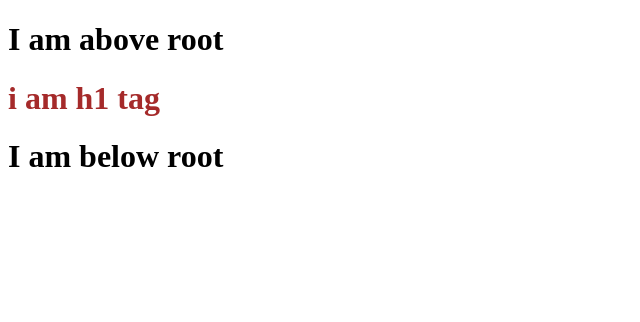
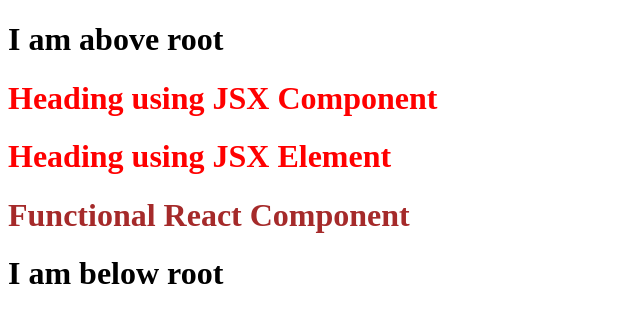
Before and after one commit to AryanRajdev/ReactBasics, a React app: page / in a window 1280 px wide. Shown: the whole page, without its empty margins (0-640 px from the left). Built offline with nearby package versions, Linux system fonts and the light colour scheme.

Commit message:
Episode 3

```diff
--- a/Apps.js
+++ b/Apps.js
@@ -1,18 +1,31 @@
-// {/* <div id = "parent">
-//     <div id = "child">
-//         <h1>I am h1 tag</h1>
-//     </div>
-// </div> */}
+import React from "react";
+import ReactDOM from "react-dom";
 
-import React from "react";
-import  ReactDOM  from "react-dom";
+// const parent = React.createElement("div",
+//  {id:"parent"},
+//  React.createElement("div",{id:"child"},
+//  React.createElement("h1",{},"i am h1 tag")));
 
+// React Element
+const jsxheading = (
+<h1 id="jsxhed">Heading using JSX Element</h1>
+);
 
-const parent = React.createElement("div",
- {id:"parent"},
- React.createElement("div",{id:"child"},
- React.createElement("h1",{},"i am h1 tag")));
+// React Component
+const Title =()=> (
+<h1 id="jsxhed">Heading using JSX Component</h1>
+);
+
+const Heading = () =>(
+    <div>
+        {/* <Title/> */}
+        {Title()}
+        {jsxheading}
+        <h1 id = "heading">Functional React Component </h1>
+    </div>
+);
 
 const root = ReactDOM.createRoot(document.getElementById("root"));
 
-root.render(parent);
+// root.render(jsxheading);
+root.render(<Heading/>);
--- a/Doc.css
+++ b/Doc.css
@@ -1,3 +1,6 @@
-#parent{
+#heading{
     color: brown;
 }
+#jsxhed{
+    color : red
+}
--- a/index.html
+++ b/index.html
@@ -12,7 +12,7 @@
     <h1>I am above root</h1>
 
     <div id="root">
-    <h1>Hello aryan</h1>
+    <h1>Not Rendered</h1>
     </div>
 
     <h1>I am below root</h1>
```
